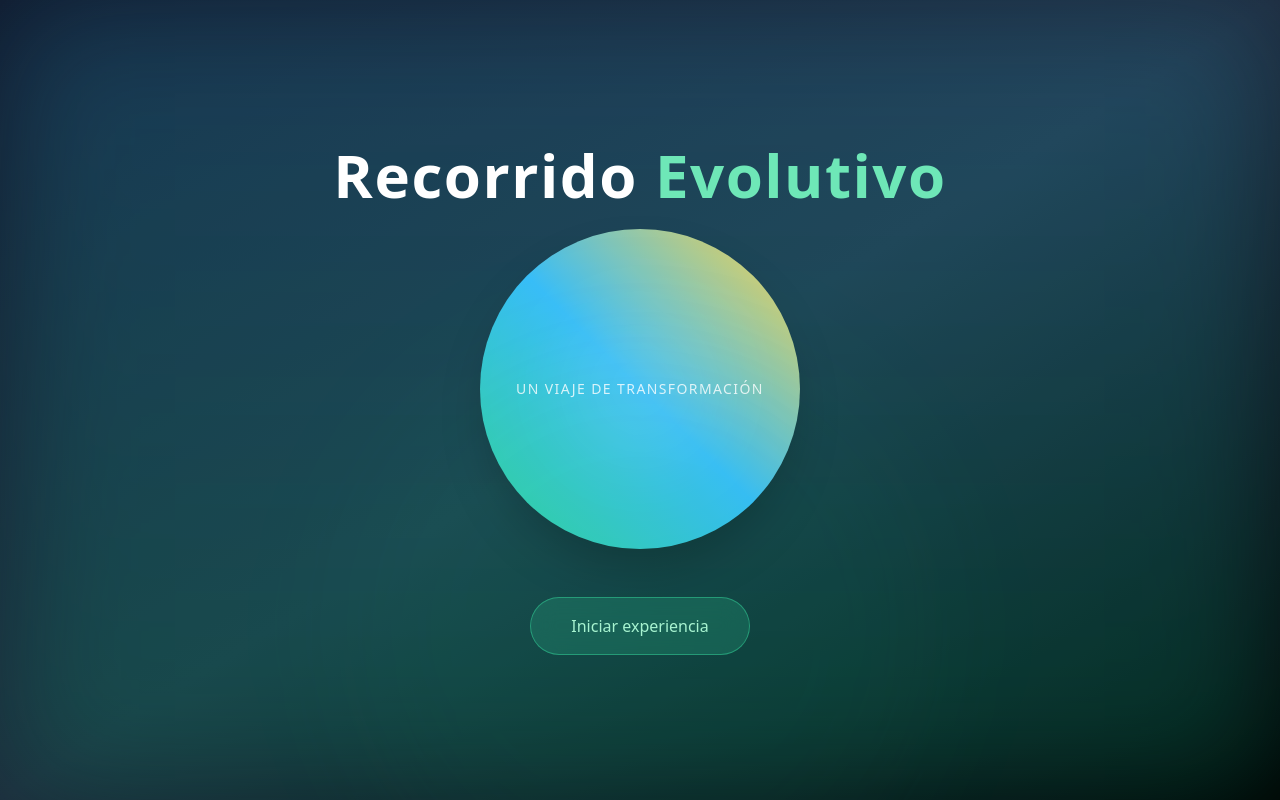
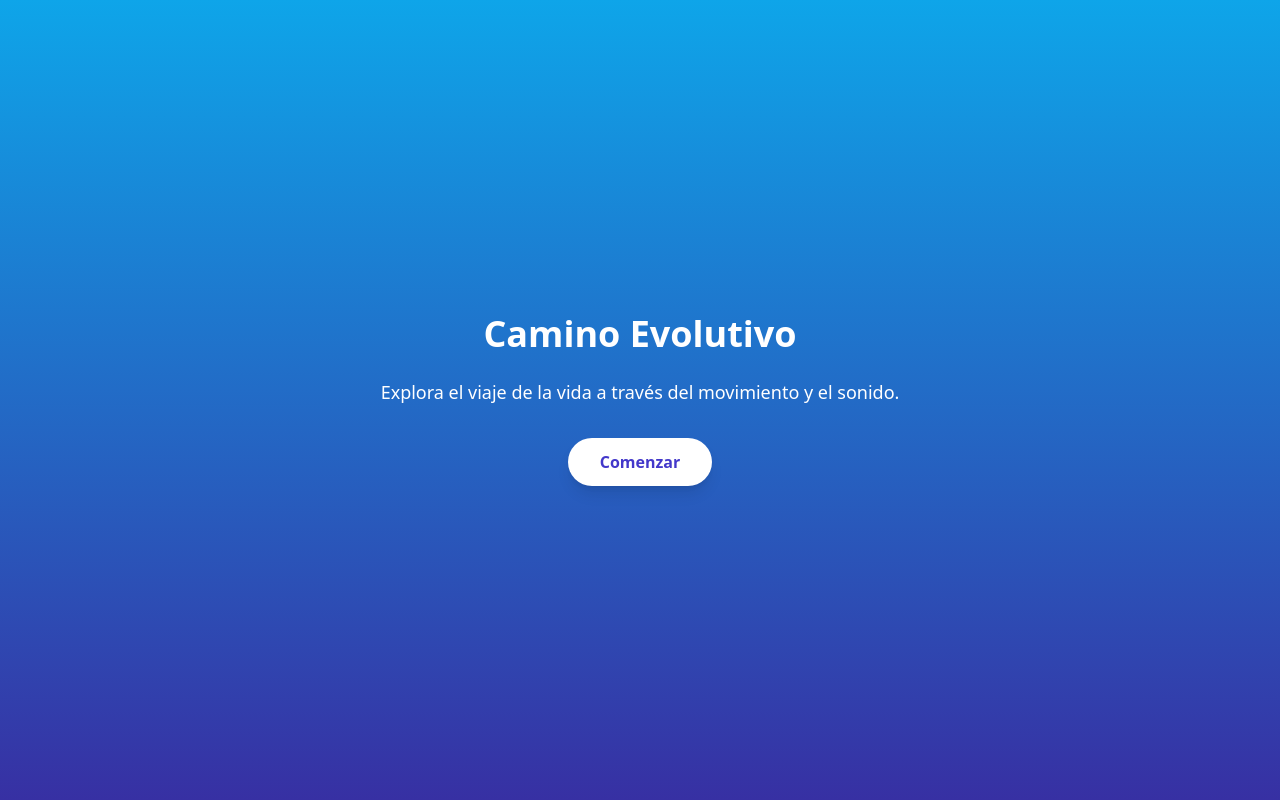
Before and after one commit to just-mari/CAMINO-EVOLUTIVO, a React (Vite) app: page / in a window 1280 px wide. Built offline with nearby package versions, Linux system fonts and the light colour scheme.

Commit message:
Revert "start colors"
This reverts commit 165d383b91d139d4f2b56ae1e983c61533890a6e.

```diff
--- a/src/App.jsx
+++ b/src/App.jsx
@@ -1,15 +1,13 @@
 import { useState } from "react";
-import StartScreen from "./components/StartScreen";
 import Intro from "./components/Intro";
 import EvolutionSlide from "./components/EvolutionSlide";
 import { slides } from "./Data/Slides";
 
 function App() {
-  const [stage, setStage] = useState("start"); // "start" → "intro" → "evolution"
+  const [started, setStarted] = useState(false);
   const [current, setCurrent] = useState(0);
 
-  if (stage === "start") return <StartScreen onStart={() => setStage("intro")} />;
-  if (stage === "intro") return <Intro onStart={() => setStage("evolution")} />;
+  if (!started) return <Intro onStart={() => setStarted(true)} />;
 
   return (
     <EvolutionSlide
--- a/src/components/StartScreen.jsx
+++ /dev/null
@@ -1,64 +0,0 @@
-import { motion } from "framer-motion";
-
-export default function StartScreen({ onStart }) {
-  return (
-    <div className="min-h-screen flex flex-col items-center justify-center bg-gradient-to-br from-slate-900 via-slate-800 to-black text-white text-center overflow-hidden relative">
-      {/* Fondo animado */}
-      <motion.div
-        className="absolute inset-0 bg-gradient-to-t from-emerald-600/30 to-sky-400/20 blur-3xl"
-        initial={{ opacity: 0 }}
-        animate={{ opacity: 1 }}
-        transition={{ duration: 2 }}
-      />
-
-      {/* Título principal */}
-      <motion.h1
-        initial={{ opacity: 0, y: 40 }}
-        animate={{ opacity: 1, y: 0 }}
-        transition={{ duration: 1 }}
-        className="text-5xl md:text-6xl font-bold mb-6 tracking-wide z-10"
-      >
-        Recorrido <span className="text-emerald-300">Evolutivo</span>
-      </motion.h1>
-
-      {/* Elemento visual inspirado en tu SVG */}
-      <motion.div
-        className="w-64 h-64 md:w-80 md:h-80 rounded-full bg-gradient-to-tr from-emerald-400 via-sky-400 to-amber-300 shadow-2xl flex items-center justify-center relative overflow-hidden"
-        initial={{ scale: 0.8, opacity: 0 }}
-        animate={{ scale: [0.8, 1, 0.95, 1], opacity: 1 }}
-        transition={{ duration: 2, ease: "easeInOut" }}
-      >
-        <motion.div
-          className="absolute w-40 h-40 bg-white/10 rounded-full blur-2xl"
-          animate={{ rotate: 360 }}
-          transition={{ repeat: Infinity, duration: 20, ease: "linear" }}
-        />
-        <motion.p
-          initial={{ opacity: 0 }}
-          animate={{ opacity: 1 }}
-          transition={{ delay: 1 }}
-          className="text-sm uppercase tracking-widest text-white/80 z-10"
-        >
-          Un viaje de transformación
-        </motion.p>
-      </motion.div>
-
-      {/* Botón interactivo */}
-      <motion.button
-        onClick={onStart}
-        className="mt-12 px-10 py-4 bg-emerald-400/20 border border-emerald-400/50 rounded-full text-emerald-200 font-medium hover:bg-emerald-400/30 backdrop-blur-md transition-all duration-300 z-10"
-        whileHover={{ scale: 1.05 }}
-        whileTap={{ scale: 0.95 }}
-      >
-        Iniciar experiencia
-      </motion.button>
-
-      {/* Pequeño brillo de fondo */}
-      <motion.div
-        className="absolute -bottom-32 w-[600px] h-[600px] bg-emerald-500/10 rounded-full blur-3xl"
-        animate={{ y: [0, -10, 0], opacity: [0.5, 0.8, 0.5] }}
-        transition={{ repeat: Infinity, duration: 6 }}
-      />
-    </div>
-  );
-}
```
